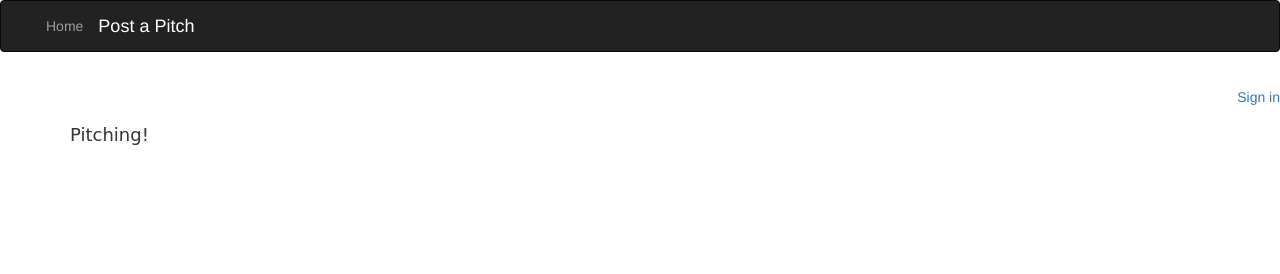
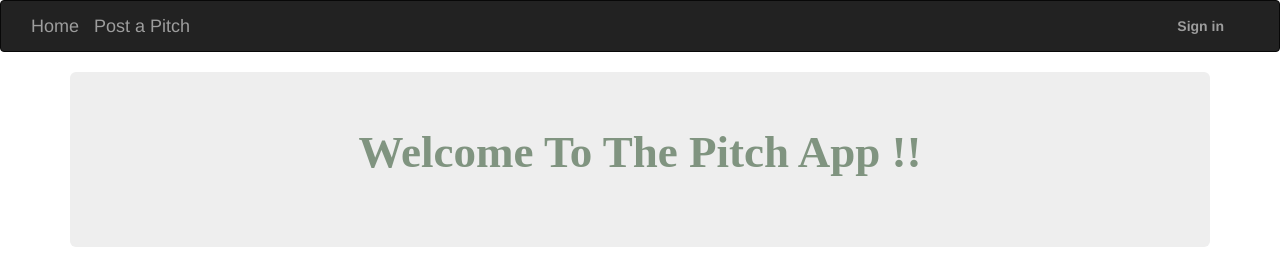
Before and after one commit to niEmerance/PythonWeek3Failed, a Flask app: page / in a window 1280 px wide. Shown: the top 274 px of the page. Run offline with Flask 2, Linux system fonts and the light colour scheme; data that the repository does not hold is empty; some libraries are stand-ins or nearby versions.

```diff
--- a/app/main/forms.py
+++ b/app/main/forms.py
@@ -2,11 +2,7 @@ from flask_wtf import FlaskForm
 from wtforms import StringField,TextAreaField,SubmitField,RadioField
 from wtforms.validators import Required
 
-# class ReviewForm(FlaskForm):
 
-#     title = StringField('Review title',validators=[Required()])
-#     review = TextAreaField('Movie review', validators=[Required()])
-#     submit = SubmitField('Submit')
 class PitchForm(FlaskForm):
    title = StringField('Pitch Title',validators=[Required()])
    description = TextAreaField('Pitch Description', validators=[Required()])
--- a/app/templates/index1.html
+++ b/app/templates/index1.html
@@ -15,44 +15,50 @@
 
 
     <div class="container">
+        <div class="jumbotron">
+              <p style="color: rgba(100,125,100,0.8);text-align: center;font-family: Florence;font-size: 45px;font-weight: bold">Welcome To The Pitch App !!</p>
+        </div>
       <div class="row">
+
         <div class="col-sm-8">
           <p style="margin-top:50px;font-family: cursive;font-size:18px;">
-            Pitching!
+            This is the application  that allows users to use that one minute wisely.
+            The users will submit their one minute pitches and other users will vote on them and leave comments to give their feedback on them.</br>
+          </br>
+            The pitches are organized by category. You can have different categories like pickup lines, interview pitch, product pitch, promotion pitch.
+            (You don't have to use these categories, you can come up with your own creative categories)
           </p>
         </div>
         <div class="col-sm-4">
-          <!-- <img src="https://cdn.pixabay.com/photo/2015/11/03/08/57/browse-1019849_960_720.jpg"height="300"> -->
+          <img src="https://logos.co/1024/royalty-free-clip-art-vector-logo-of-a-baseball-player-pitching-by-patrimonio-6800.jpg"height="300">
         </div>
       </div>
+
+      <div class="row">
+        <h1 style="text-align:center;color: rgba(100,125,100,0.8);margin-top:10px;font-family:Florence;font-size: 35px;font-weight: bold"> Categories</h1>
+      <br>
     </div>
-    <div class="container">
-      <div class="row">
-        <h1 style="text-align:center;margin-top:150px;font-family: Georgia, 'Times New Roman', Times, serif;"> Categories</h1>
-      <br>
-      </div>
-    </div>
-    <div class="container">
+
       <div class="col-sm-3">
       <a style="font-size:24px;text-transform:uppercase;text-decoration:none;color:black;font-family: 'Times New Roman', Times, serif" data-toggle="tab" href="#Soccer">Soccer</a>
-      <!-- <img src="https://cdn.pixabay.com/photo/2015/10/31/14/35/dark-1015828_960_720.jpg" class="image-responsive" width="250">  -->
+      <img src="https://www.borgenmagazine.com/wp-content/uploads/2019/05/Neymar.jpeg"class="image-responsive" width="250">
       </div>
       <div class="col-sm-3">
       <a style="font-size:24px;text-transform:uppercase;text-decoration:none;color:black;font-family: 'Times New Roman', Times, serif" data-toggle="tab" href="#Business">Business</a>
-      <!-- <img src="https://cdn.pixabay.com/photo/2015/10/31/14/35/dark-1015828_960_720.jpg"class="image-responsive" width="250">  -->
+      <img src="https://smallbiztrends.com/wp-content/uploads/2018/03/shutterstock_705804559.jpg" class="image-responsive" width="250">
       </div>
       <div class="col-sm-3">
 
       <a style="font-size:24px;text-transform:uppercase;text-decoration:none;color:black;font-family: 'Times New Roman', Times, serif" data-toggle="tab" href="#Health">Health</a>
-      <!-- <img src="https://cdn.pixabay.com/photo/2015/10/31/14/35/dark-1015828_960_720.jpg"class="image-responsive" width="250">    -->
+      <img src="https://www.mobihealthnews.com/sites/default/files/world%20health.jpg"class="image-responsive" width="250">
     </div>
       <div class="col-sm-3">
 
       <a style="font-size:24px;text-transform:uppercase;text-decoration:none;color:black;font-family: 'Times New Roman', Times, serif"data-toggle="tab" href="#Environment">Environment</a>
-      <!-- <img src="https://cdn.pixabay.com/photo/2015/10/31/14/35/dark-1015828_960_720.jpg"class="image-responsive" width="250">    -->
+      <img src="https://heckmondwike-fb.co.uk/wp-content/uploads/2017/10/environment-1.jpg"class="image-responsive" width="250">
     </div>
 
-    </div>
+
 
 
 
@@ -73,4 +79,5 @@
       </div>
       </div>
       <div style="margin-top:300px; background-color:rgba(0,0,0,0.8);text-align:center;color:white;height:70px;font-size:18px;padding-top:30px;"><p> &copy;2019 copyright By Emerance </p></div>
-  {% endblock %}
+    </div>
+      {% endblock %}
--- a/app/templates/navbar.html
+++ b/app/templates/navbar.html
@@ -10,20 +10,22 @@
             </div>
             <div class="navbar-collapse collapse">
                 <ul class="nav navbar-nav">
-                    <li><a href="/">Home</a></li>
+                    <a class="navbar-brand" href="/">Home</a>
                 </ul>
-                <ul>
-                <a style="text-align: center; color:White;" class="navbar-brand" href="/pitch/new/"> Post a Pitch </a>
+                <ul class="nav navbar-nav navbar-left">
+                <a class="navbar-brand" href="/pitch/new/"> Post a Pitch </a>
+                </ul>
+                <ul class="nav navbar-nav navbar-right" style="margin-right:10px; font-weight: bold;">
+                    {% if current_user.is_authenticated %}
+                    <li><a href="{{url_for('main.profile',uname=current_user.username)}}">Profile</a></li>
+                    <li><a href="{{url_for('auth.logout')}}">Sign out</a></li>
+                    {% else %}
+                    <li><a href="{{url_for('auth.login')}}">Sign in</a></li>
+                    {%endif%}
                 </ul>
             </div>
 
         </div>
+
+
     </div>
-    <ul class="nav navbar-nav navbar-right">
-        {% if current_user.is_authenticated %}
-        <li><a href="{{url_for('main.profile',uname=current_user.username)}}">Profile</a></li>
-        <li><a href="{{url_for('auth.logout')}}">Sign out</a></li>
-        {% else %}
-        <li><a href="{{url_for('auth.login')}}">Sign in</a></li>
-        {%endif%}
-    </ul>
--- a/app/templates/pitch.html
+++ b/app/templates/pitch.html
@@ -11,10 +11,12 @@
 {% endblock %}
 <!-- Content block -->
 <div class="container">
+
 	<div class="row">
 
 				{{wtf.quick_form(form)}}
-		<ul style="list-style: none;">
+        <ul style="list-style: none;">
+
 				{% for pitch in pitches %}
 					<div class="list-group">
 						<a href="#">
```
Also changed, not shown: app/templates/index.html (deleted, +0 -44 lines), app/templates/movie.html (deleted, +0 -37 lines), app/templates/new_review.html (deleted, +0 -19 lines), app/templates/search.html (deleted, +0 -18 lines), app/static/photos/414136.webp (added), app/static/photos/IMG_20190712_092136_599.jpg (added), app/static/photos/download (1).jpeg (added), app/static/photos/download (2).jpeg (added), app/static/photos/download.jpeg (added), app/static/photos/elephant.jpg (deleted), app/static/photos/emerance.jpg (deleted), app/static/photos/emerance_1.jpg (deleted).
